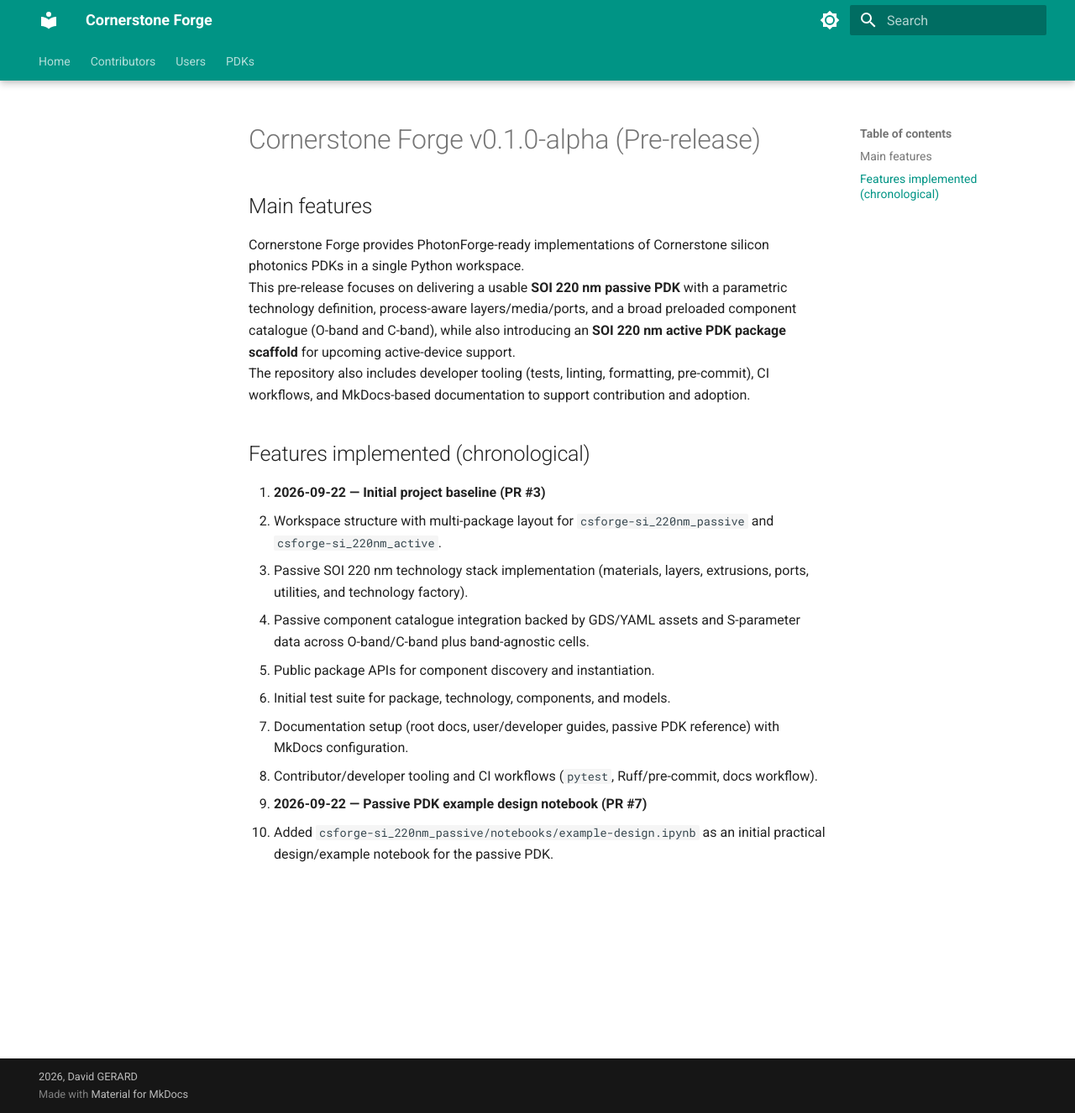
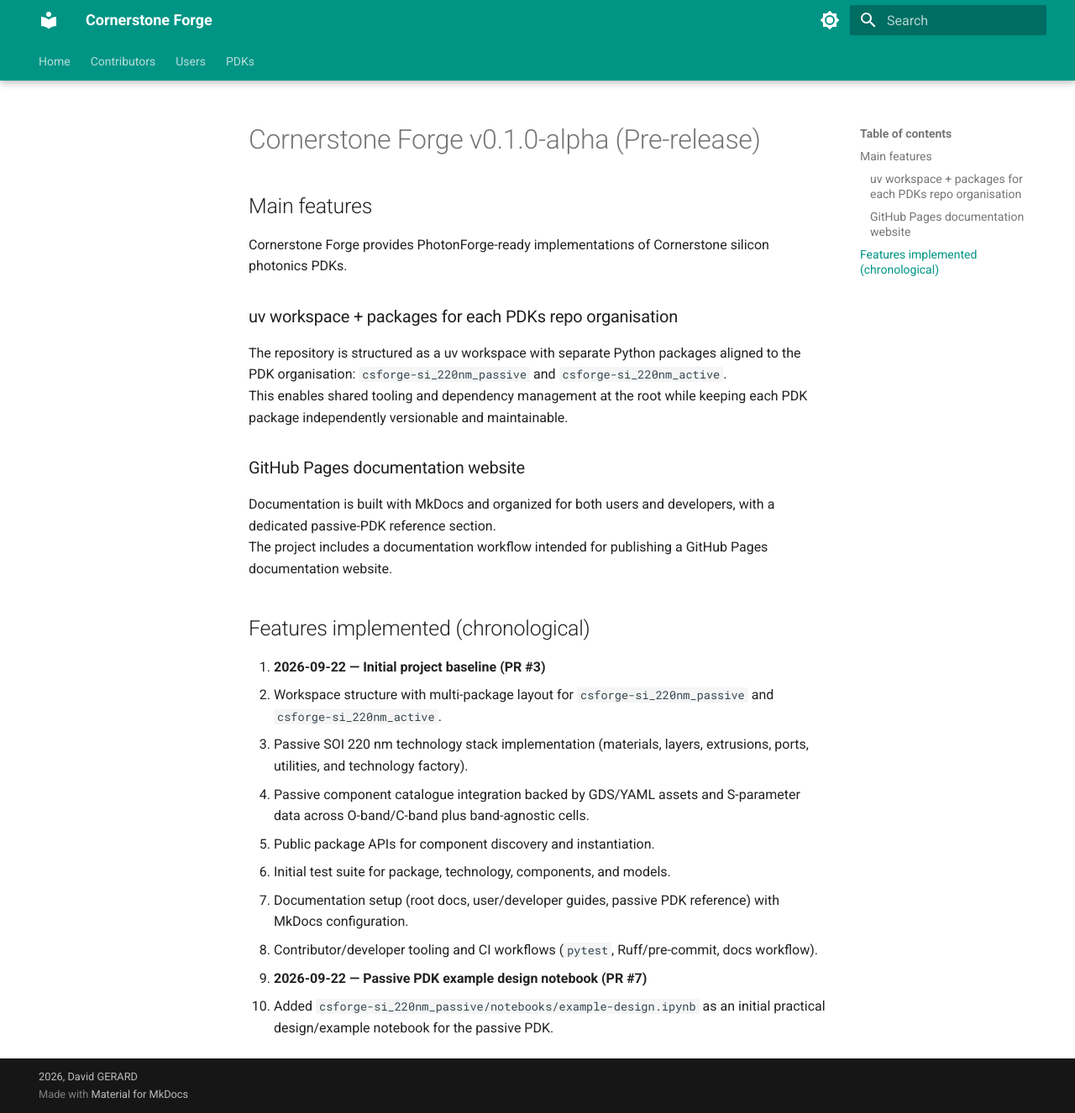
Before and after one commit to David-GERARD/cornerstone-forge, an MkDocs documentation site: the page built from docs/releases/v0.1.0-alpha.md, in a window 1280 px wide and 1326 px high. Shown: the whole window at 84% size. Built offline with MkDocs 1.6.1 and Material for MkDocs 9.7.7, drawn with Linux system fonts in a browser that asks for light colours.

Commit message:
docs: add requested main features subsections
Co-authored-by: David-GERARD <56201515+David-GERARD@users.noreply.github.com>

```diff
--- a/docs/releases/v0.1.0-alpha.md
+++ b/docs/releases/v0.1.0-alpha.md
@@ -2,9 +2,17 @@
 
 ## Main features
 
-Cornerstone Forge provides PhotonForge-ready implementations of Cornerstone silicon photonics PDKs in a single Python workspace.
-This pre-release focuses on delivering a usable **SOI 220 nm passive PDK** with a parametric technology definition, process-aware layers/media/ports, and a broad preloaded component catalogue (O-band and C-band), while also introducing an **SOI 220 nm active PDK package scaffold** for upcoming active-device support.
-The repository also includes developer tooling (tests, linting, formatting, pre-commit), CI workflows, and MkDocs-based documentation to support contribution and adoption.
+Cornerstone Forge provides PhotonForge-ready implementations of Cornerstone silicon photonics PDKs.
+
+### uv workspace + packages for each PDKs repo organisation
+
+The repository is structured as a uv workspace with separate Python packages aligned to the PDK organisation: `csforge-si_220nm_passive` and `csforge-si_220nm_active`.
+This enables shared tooling and dependency management at the root while keeping each PDK package independently versionable and maintainable.
+
+### GitHub Pages documentation website
+
+Documentation is built with MkDocs and organized for both users and developers, with a dedicated passive-PDK reference section.
+The project includes a documentation workflow intended for publishing a GitHub Pages documentation website.
 
 ## Features implemented (chronological)
 
```
